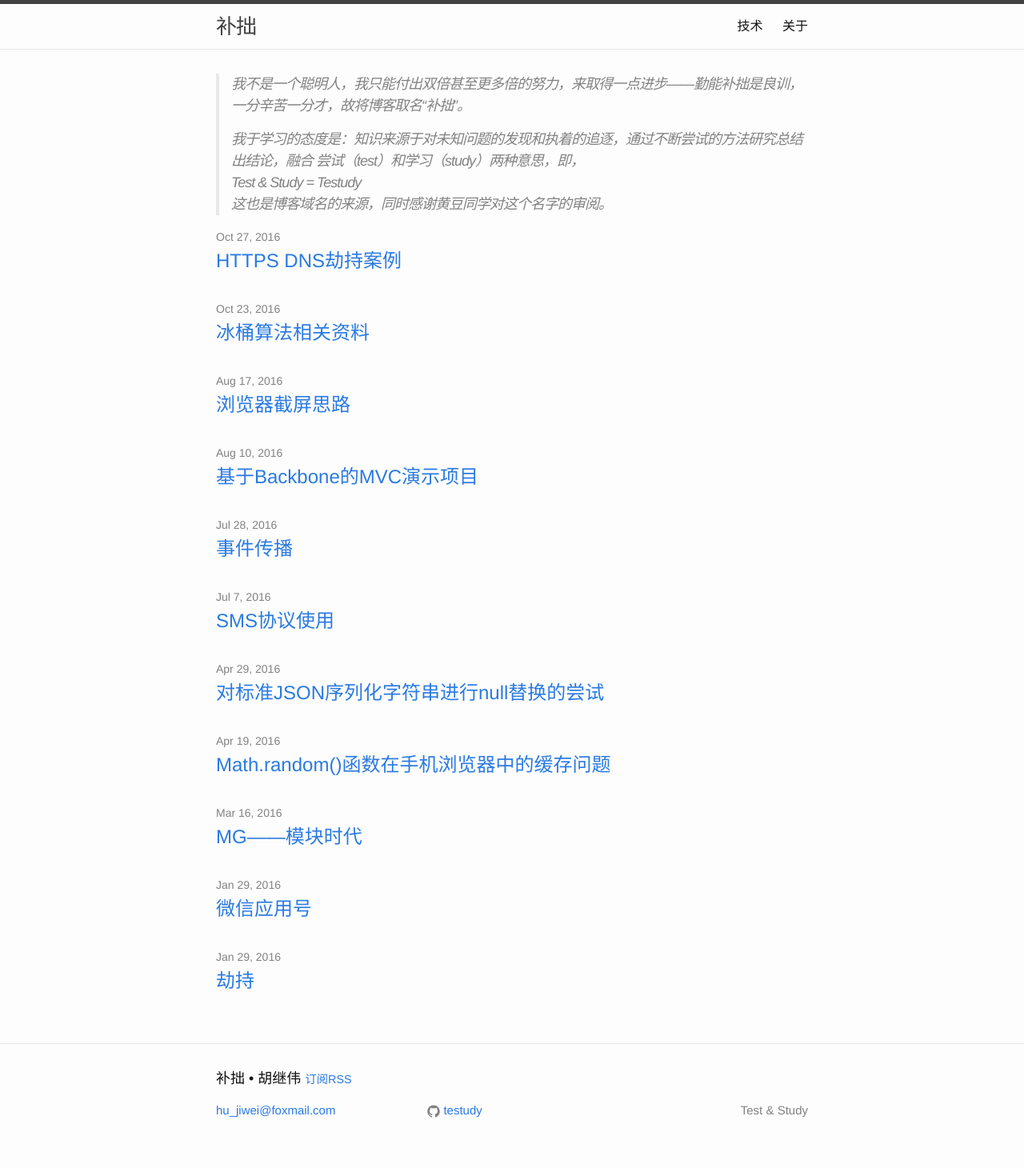
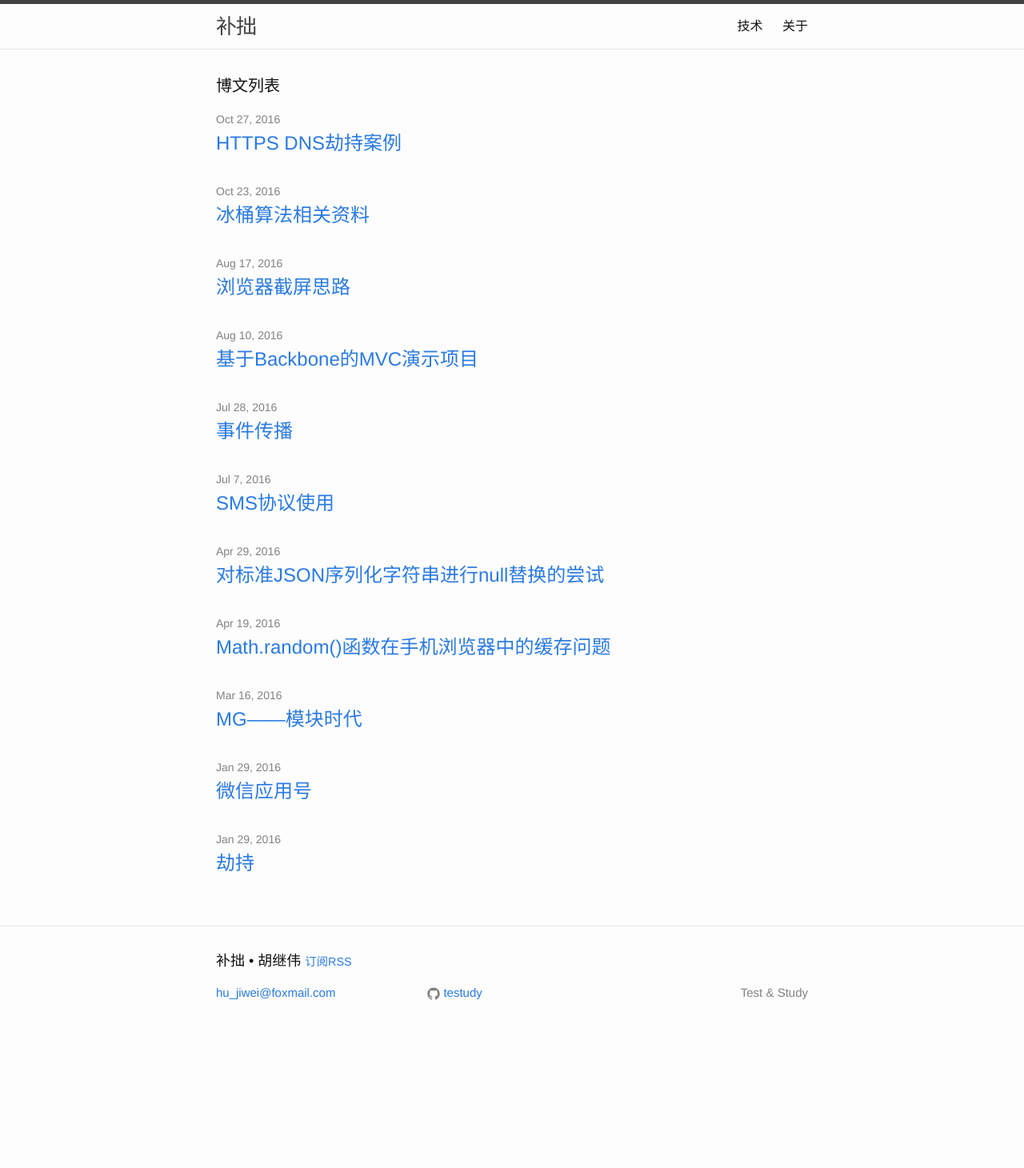
Before and after one commit to testudy/testudy.github.io, a Jekyll site: the page built from index.html, in a window 1280 px wide. Shown: the whole page at 80% size. Built offline with Jekyll 4.4.1, drawn with Linux system fonts in a browser that asks for light colours; comment, search, counter and statistics services are not loaded; after the commit the page ends 1313 px from its top, so only the background shows below that.

Commit message:
删除首页blockquote

```diff
--- a/index.html
+++ b/index.html
@@ -2,17 +2,9 @@
 layout: default
 ---
 
-<blockquote>
-    <p>
-        我不是一个聪明人，我只能付出双倍甚至更多倍的努力，来取得一点进步——勤能补拙是良训，一分辛苦一分才，故将博客取名“补拙”。
-    </p>
-    <p>
-        我于学习的态度是：知识来源于对未知问题的发现和执着的追逐，通过不断尝试的方法研究总结出结论，融合 尝试（test）和学习（study）两种意思，即，<br />
-        Test & Study = Testudy<br />
-        这也是博客域名的来源，同时感谢黄豆同学对这个名字的审阅。
-    </p>
-</blockquote>
 <div class="home">
+
+  <h1 class="page-heading">博文列表</h1>
 
   <ul class="post-list">
     {% for post in site.posts %}
```
